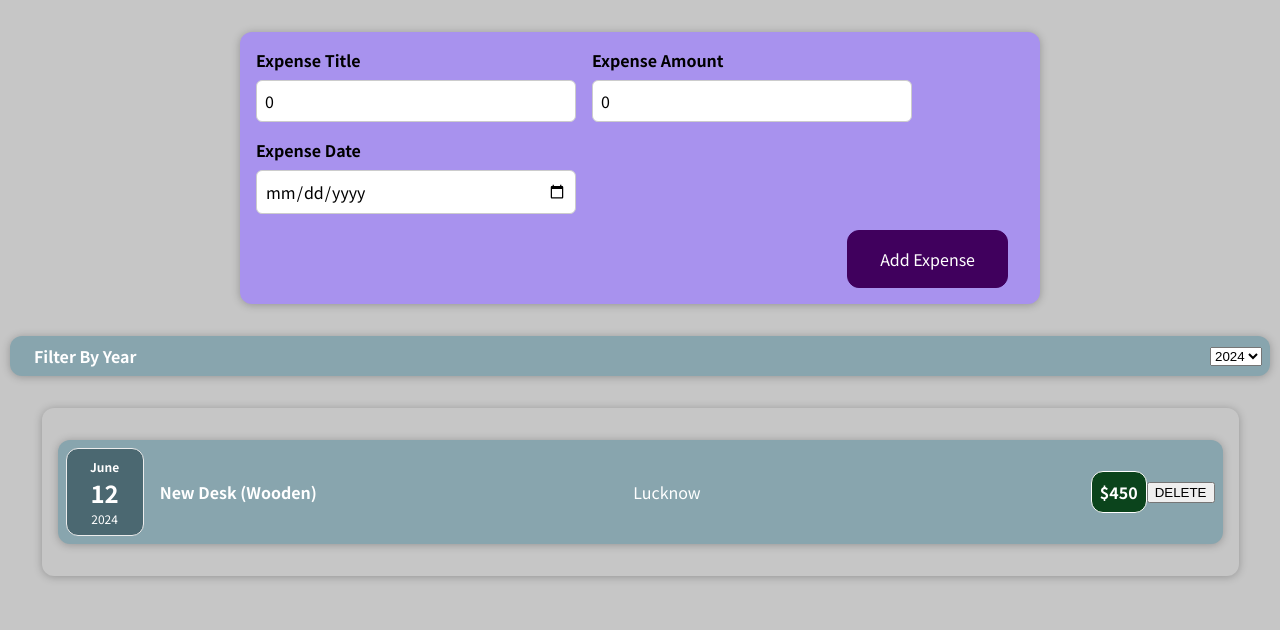
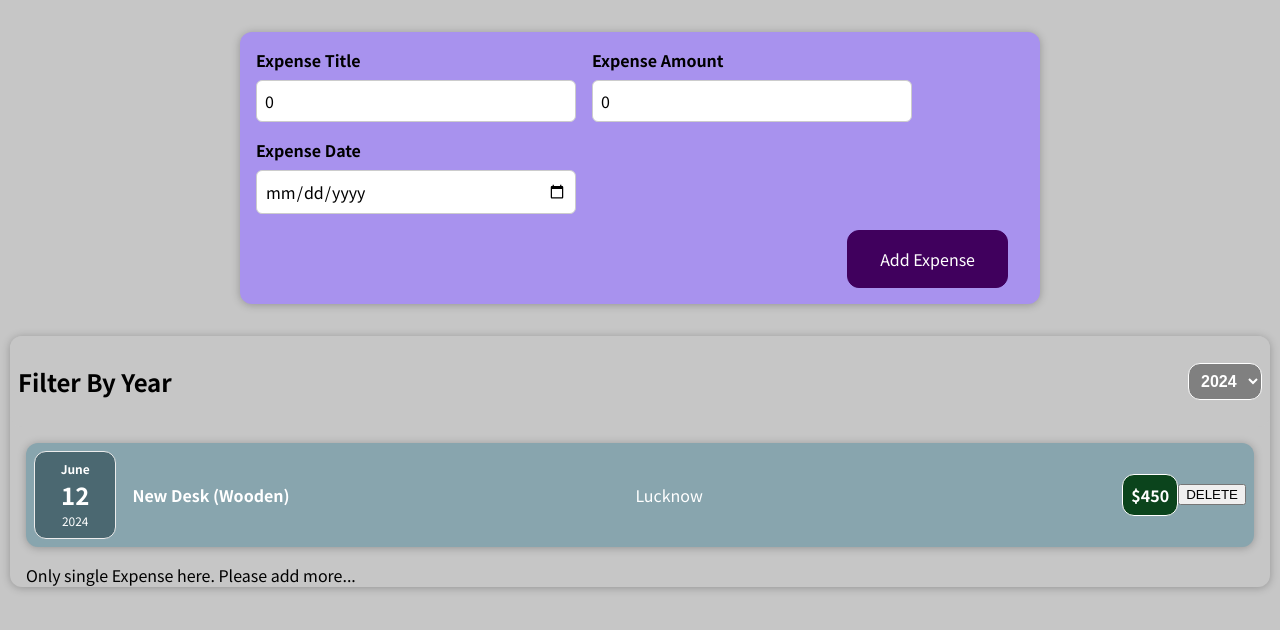
Before and after one commit to Abbi964/ReactBasics, a React (Create React App) app: page / in a window 1280 px wide. Shown: the top 630 px of the page. Built offline with nearby package versions, Linux system fonts and the light colour scheme.

Commit message:
Conditional Rendering

```diff
--- a/src/App.js
+++ b/src/App.js
@@ -1,7 +1,6 @@
 import React, {useState} from 'react';
-import Card from "./components/UI/Card";
 import NewExpense from "./components/NewExpense/NewExpense";
-import ExpenseItem from "./components/Expenses/ExpenseItem";
+import Expenses from './components/Expenses/Expenses';
 import '../src/components/Expenses/Expenses.css'
 
 function App() {
@@ -36,9 +35,8 @@ function App() {
     },
   ];
 
-  // using satate for expenses and year selected
+  // using satate for expenses
   const [currentExpenses , setExpenses] = useState(expenses)
-  const [yearSelected, setYear] = useState('2024')
 
   let addExpenseHandler = (expense) =>{
     setExpenses((current)=>{
@@ -47,32 +45,10 @@ function App() {
     console.log(currentExpenses)
   }
 
-  let yearChangeHandeler = (e)=>{
-    setYear(e.target.value);
-  }
-
   return (
     <div>
       <NewExpense onAddExpence = {addExpenseHandler}/>
-      <Card className='expense-item'>
-        <h2>Filter By Year</h2>
-        <select onChange={yearChangeHandeler} id='year'>
-          <option value='2024'>2024</option>
-          <option value='2023'>2023</option>
-          <option value='2022'>2022</option>
-        </select>
-      </Card>
-      <Card className = 'expenses'>
-        {currentExpenses.filter((exp)=>exp.date.getFullYear() === +yearSelected).map((exp) => (
-          <ExpenseItem
-            key={exp.id}
-            title={exp.title}
-            amount={exp.amount}
-            date={exp.date}
-            location={exp.location}
-          ></ExpenseItem>
-        ))}
-      </Card>
+      <Expenses items={currentExpenses}/>
     </div>
   );
 }
--- /dev/null
+++ b/src/components/Expenses/ExpenseFilter.css
@@ -0,0 +1,19 @@
+.expense-filter{
+    display: flex;
+    justify-content: space-between;
+    align-items: center;
+    padding: 0.5rem;
+    /* margin: 1rem 0; */
+    border-radius: 12px;
+    background-color: #c6c6c6;
+}
+
+.year-selector{
+    font-size: 1rem;
+    font-weight: bold;
+    color: white;
+    background-color: #808080;
+    border: 1px solid white;
+    padding: 0.5rem;
+    border-radius: 12px;
+}
--- /dev/null
+++ b/src/components/Expenses/ExpenseFilter.js
@@ -0,0 +1,23 @@
+import React from 'react';
+import './ExpenseFilter.css'
+
+function ExpenseFilter (props){
+
+    function yearChangeHandeler(e){
+        props.onChangeYear(e.target.value)
+    }
+
+    return (
+        <div className="expense-filter">
+            <h2>Filter By Year</h2>
+            <select className='year-selector' value={props.selected} onChange={yearChangeHandeler} id='year'>
+              <option value='2024'>2024</option>
+              <option value='2023'>2023</option>
+              <option value='2022'>2022</option>
+              <option value='2021'>2021</option>
+            </select>
+        </div>
+    )
+}
+
+export default ExpenseFilter;
--- a/src/components/Expenses/ExpenseItem.js
+++ b/src/components/Expenses/ExpenseItem.js
@@ -1,4 +1,4 @@
-import React, { useState } from 'react';
+import React from 'react';
 
 import "./ExpenseItem.css";
 import ExpenseDate from "./ExpenseDate";
@@ -7,10 +7,12 @@ import Card from "../UI/Card";
 
 function ExpenseItem(props) {
   return (
-    <Card className="expense-item">
-      <ExpenseDate date={props.date}></ExpenseDate>
-      <ExpenseDetails title={props.title} location={props.location} amount={props.amount}></ExpenseDetails>
-    </Card>
+    <li>
+      <Card className="expense-item">
+        <ExpenseDate date={props.date}></ExpenseDate>
+        <ExpenseDetails title={props.title} location={props.location} amount={props.amount}></  ExpenseDetails>
+      </Card>
+    </li>
   );
 }
 
--- /dev/null
+++ b/src/components/Expenses/ExpenseList.css
@@ -0,0 +1,9 @@
+.expenses-list {
+    list-style: none;
+    padding: 0 1rem;
+  }
+
+.expenses-list__fallback {
+  color: rgb(0, 0, 0);
+  text-align: center;
+}
--- /dev/null
+++ b/src/components/Expenses/ExpenseList.js
@@ -0,0 +1,36 @@
+import React from 'react';
+import ExpenseItem from './ExpenseItem';
+import './ExpenseList.css'
+
+function ExpenseList (props) {
+   // checking if filtered expenses are zero or not and outputiing a special msg if zero
+   let expenseContent;
+   if (props.items.length === 0){
+     return (
+        <h2 className='expenses-list__fallback'>No Expense Found</h2>
+     )
+   }
+   else{
+     // turning array of filtered expense objects into array of ExpenseItem components
+     expenseContent = props.items.map((exp) => (
+       <ExpenseItem
+         key={exp.id}
+         title={exp.title}
+         amount={exp.amount}
+         date={exp.date}
+         location={exp.location}
+       ></ExpenseItem>
+     ))
+   }
+   if ( props.items.length === 1){
+     expenseContent.push(<p key={Math.random()}>Only single Expense here. Please add more...</p>)
+    }
+
+    return (
+        <ul className='expenses-list'>
+            {expenseContent}
+        </ul>
+    )
+}
+
+export default ExpenseList;
--- /dev/null
+++ b/src/components/Expenses/Expenses.js
@@ -0,0 +1,30 @@
+import React, {useState} from 'react';
+import Card from '../UI/Card';
+import ExpenseFilter from './ExpenseFilter';
+import ExpenseList from './ExpenseList';
+import './Expenses.css';
+
+function Expenses (props){
+
+    // Using state for year selected
+    const [yearSelected, setYear] = useState('2024')
+
+    let yearChangeHandeler = (changedYear)=>{
+        setYear(changedYear);
+    }
+
+    // filtering expenses based on year selected
+    let filteredExpenses = props.items.filter((exp)=>exp.date.getFullYear() === +yearSelected)
+
+    return (
+        <Card classname='expenses'>
+            <ExpenseFilter
+            selected = {yearSelected}
+            onChangeYear = {yearChangeHandeler}
+            />
+            <ExpenseList items={filteredExpenses}/>
+        </Card>
+    )
+}
+
+export default Expenses;
```
